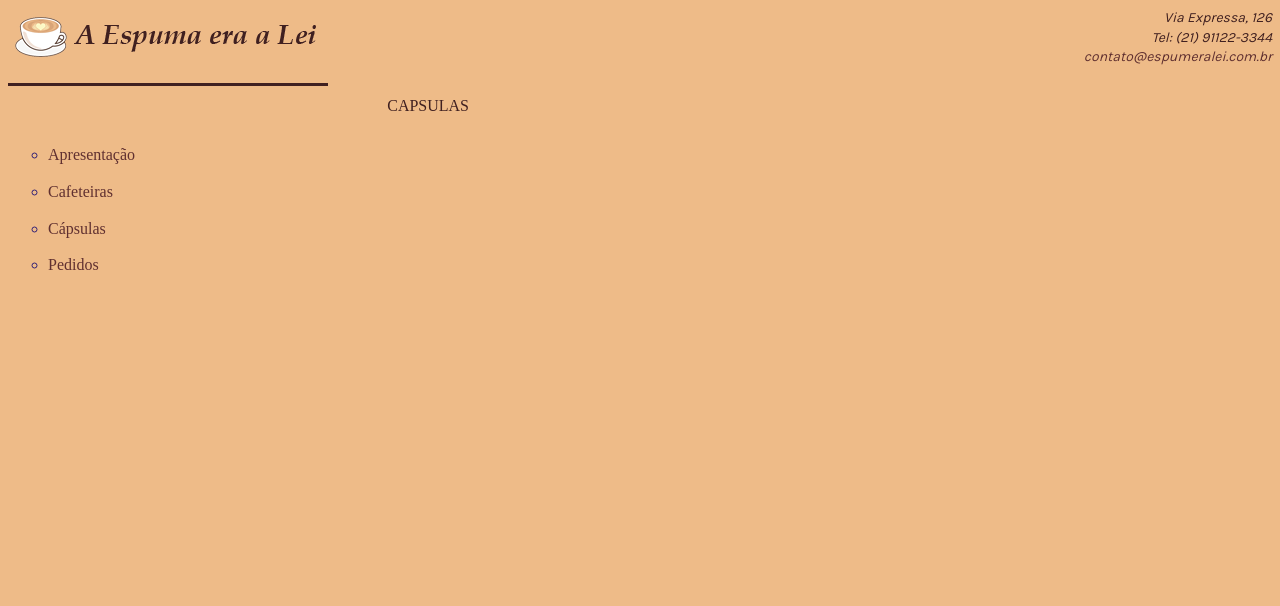
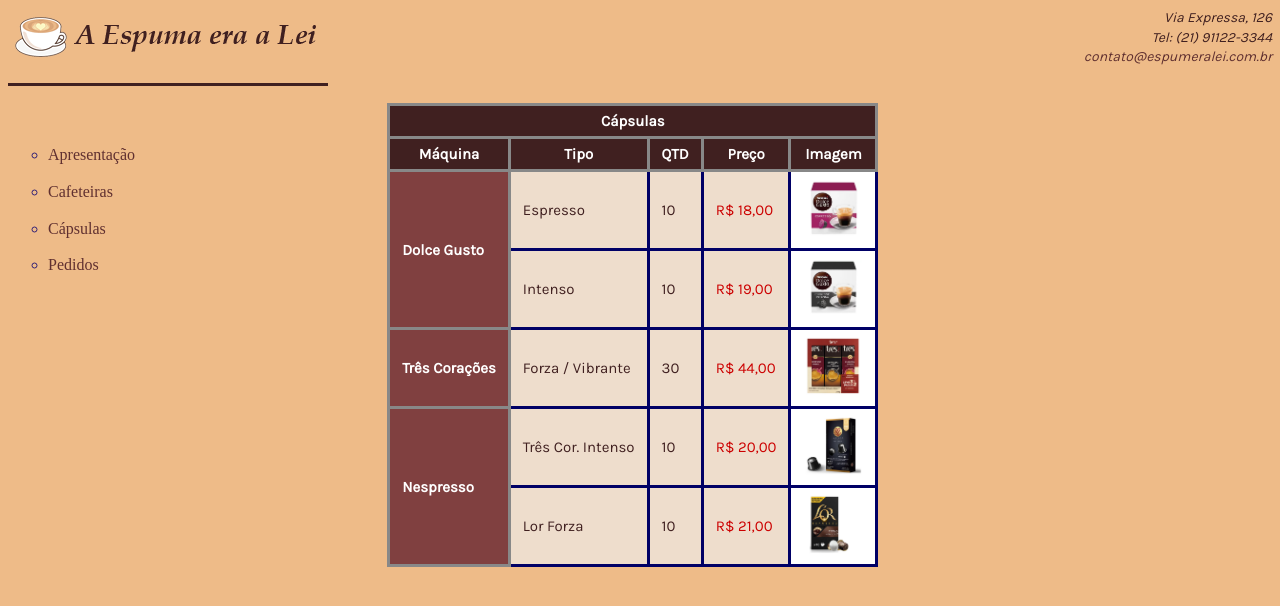
Before and after one commit to CEDERJ/ads-cpw, a plain HTML site: page AD1-2023-2/Capsulas.html in a window 1280 px wide. Drawn offline with Linux system fonts and the light colour scheme; a web font is replaced by a local one.

Commit message:
Questões 3 e 4 - AD1

```diff
--- a/AD1-2023-2/Capsulas.html
+++ b/AD1-2023-2/Capsulas.html
@@ -4,6 +4,7 @@
     <meta charset="UTF-8">
     <title>Espuma Era a Lei</title>
     <link rel="stylesheet" href="Estilos/estilo.css">
+    <link rel="stylesheet" href="Estilos/capsulas.css">
 </head>
 <body>
     <header>
@@ -23,7 +24,53 @@
         </ul>
     </nav>
     <section>
-        CAPSULAS
+        <table class="tabCap">
+            <thead>
+                <tr><th class="linTH" colspan="5">Cápsulas</th></tr>
+            </thead>
+            <tbody>
+                <tr>
+                    <th class="linTH">Máquina</th>
+                    <th class="linTH">Tipo</th>
+                    <th class="linTH">QTD</th>
+                    <th class="linTH">Preço</th>
+                    <th class="linTH">Imagem</th>
+                </tr>
+                <tr>
+                    <th rowspan="2" class="colTH">Dolce Gusto</th>
+                    <td>Espresso</td>
+                    <td>10</td>
+                    <td class="preco">R$ 18,00</td>
+                    <td class="imgCel"><img src="Imagens/CapDolceGusto_10_Espresso.jpg"></td>
+                </tr>
+                <tr>
+                    <td>Intenso</td>
+                    <td>10</td>
+                    <td class="preco">R$ 19,00</td>
+                    <td class="imgCel"><img src="Imagens/CapDolceGusto_10_Intenso.jpg"></td>
+                </tr>
+                <tr>
+                    <th class="colTH">Três Corações</th>
+                    <td>Forza / Vibrante</td>
+                    <td>30</td>
+                    <td class="preco">R$ 44,00</td>
+                    <td class="imgCel"><img src="Imagens/CapTresCoracoes_30_ForzaVibrante.jpg"></td>
+                </tr>
+                <tr>
+                    <th rowspan="2" class="colTH">Nespresso</th>
+                    <td>Três Cor. Intenso</td>
+                    <td>10</td>
+                    <td class="preco">R$ 20,00</td>
+                    <td class="imgCel"><img src="Imagens/CapTresCoracoesNespreso_10_Intenso.jpg"></td>
+                </tr>
+                <tr>
+                    <td>Lor Forza</td>
+                    <td>10</td>
+                    <td class="preco">R$ 21,00</td>
+                    <td class="imgCel"><img src="Imagens/CapLorNespreso_10_Forza.jpg"></td>
+                </tr>
+            </tbody>
+        </table>
     </section>
 </body>
 </html>
--- /dev/null
+++ b/AD1-2023-2/Estilos/capsulas.css
@@ -0,0 +1,46 @@
+@import url('https://fonts.googleapis.com/css2?family=Karla&display=swap');
+
+.tabCap{
+  border-collapse: collapse;
+  margin-top: 6px;
+  font-size: 15px;
+  background-color: #EEDDCC;
+  color: #402020;
+  font-family: 'Karla', 'Verdana', 'Ubuntu';
+}
+
+.tabCap th{
+  border: 3px solid #888888;
+  padding: 6px 12px 6px 12px;
+}
+
+.tabCap td{
+  border: 3px solid #000066;
+  padding: 6px 12px 6px 12px;
+}
+
+.tabCap .linTH{
+  color: #FFFFFF;
+  background-color: #402020;
+  vertical-align: middle;
+  text-align: center;
+}
+
+.tabCap .colTH{
+  color: #FFFFFF;
+  background-color: #804040;
+  text-align: left;
+}
+
+.tabCap .preco{
+  color: #CC0000;
+}
+
+.tabCap .imgCel{
+  background-color: #FFFFFF;
+}
+
+.imgCel img{
+  width: 60px;
+  height: 60px;
+}
```
Also changed, not shown: AD1-2023-2/Cafeteiras.html (+17 -1 lines), AD1-2023-2/Estilos/cafeteira.css (added, +25 -0 lines), AD1-2023-2/Pedidos.html (+2 -1 lines).
